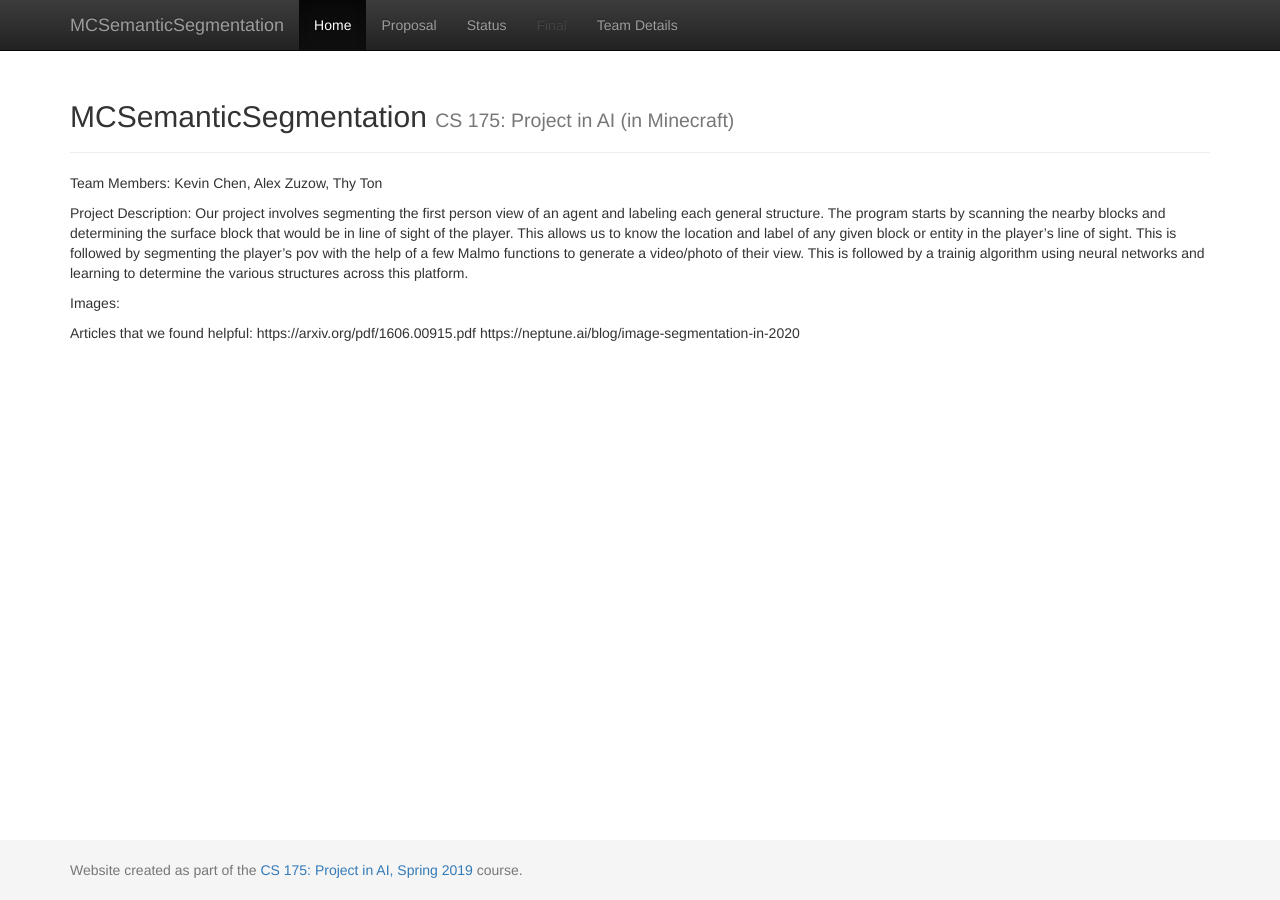
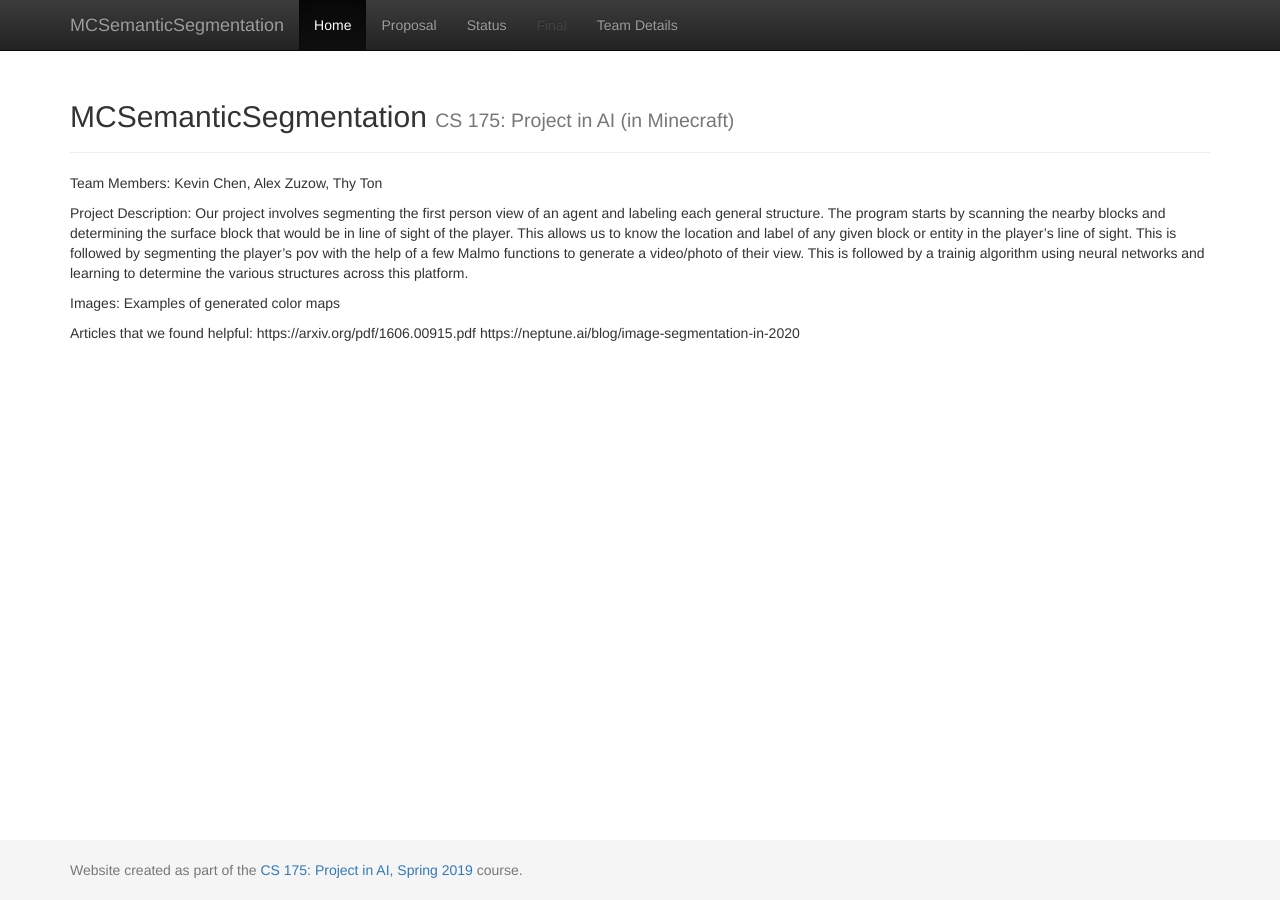
Before and after one commit to KevinJChen/MCSemanticSegmentation, a Jekyll site: the page built from docs/index.md, in a window 1280 px wide. Built offline with Jekyll 4.4.1, drawn with Linux system fonts in a browser that asks for light colours.

Commit message:
Update index.md

```diff
--- a/docs/index.md
+++ b/docs/index.md
@@ -10,6 +10,7 @@ Project Description:
 Our project involves segmenting the first person view of an agent and labeling each general structure. The program starts by scanning the nearby blocks and determining the surface block that would be in line of sight of the player. This allows us to know the location and label of any given block or entity in the player's line of sight. This is followed by segmenting the player's pov with the help of a few Malmo functions to generate a video/photo of their view. This is followed by a trainig algorithm using neural networks and learning to determine the various structures across this platform.
 
 Images:
+Examples of generated color maps
 
 
 
```
